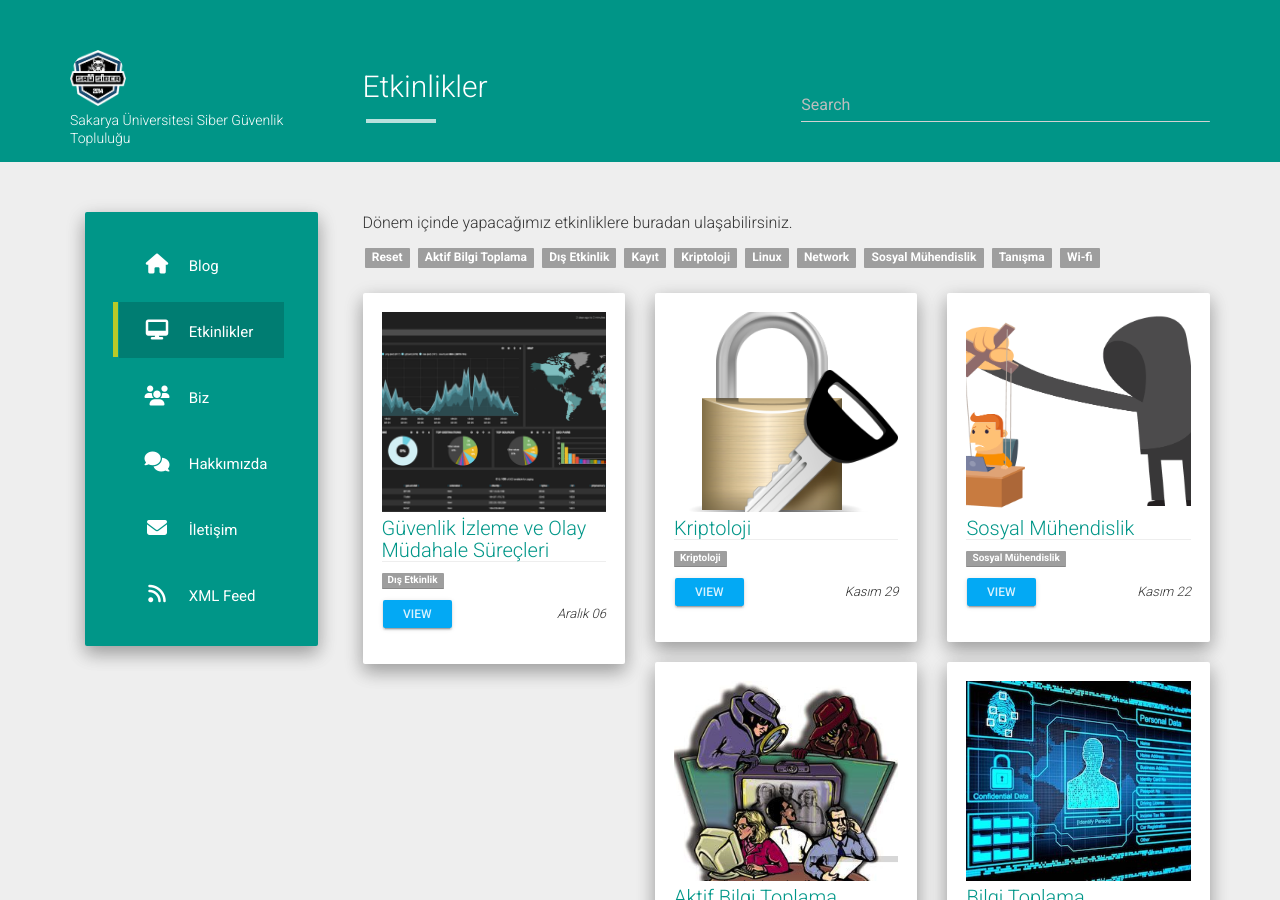
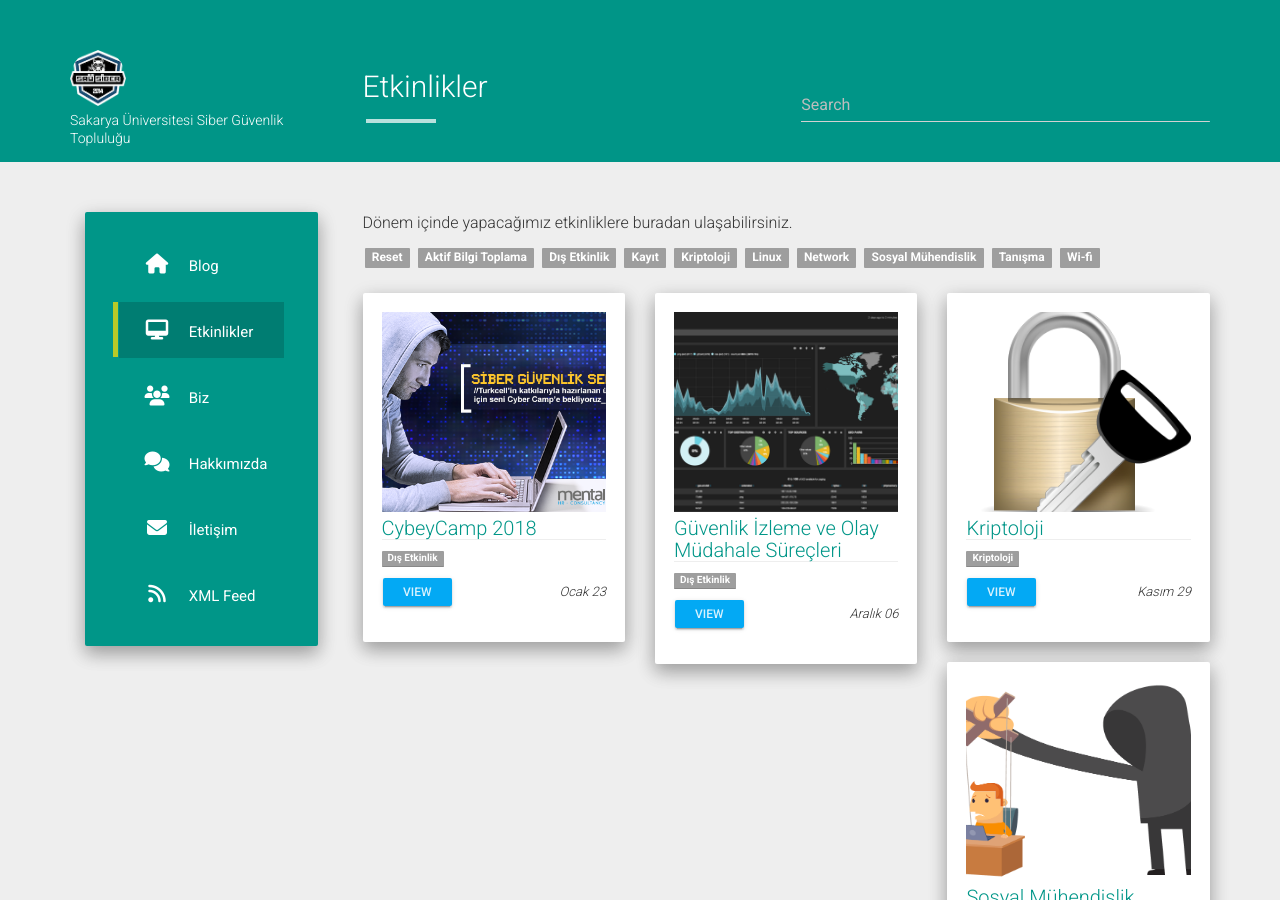
Before and after one commit to sausiber/old-website, a Jekyll site: the page built from Etkinliker.md, in a window 1280 px wide and 900 px high. Built offline with Jekyll 4.4.1, drawn with Linux system fonts in a browser that asks for light colours; nearby versions of some CDN libraries.

Commit message:
Update projects.json

```diff
--- a/_data/projects.json
+++ b/_data/projects.json
@@ -1,4 +1,12 @@
 [
+
+	{
+		"name": "CybeyCamp 2018",
+		"image": "cybercamp.png",
+		"url": "/cybercamp2018",
+		"date": "Ocak 23",
+		"tags": ["Dış Etkinlik"]
+	},
 	{
 		"name": "Güvenlik İzleme ve Olay Müdahale Süreçleri",
 		"image": "kibana.png",
```
